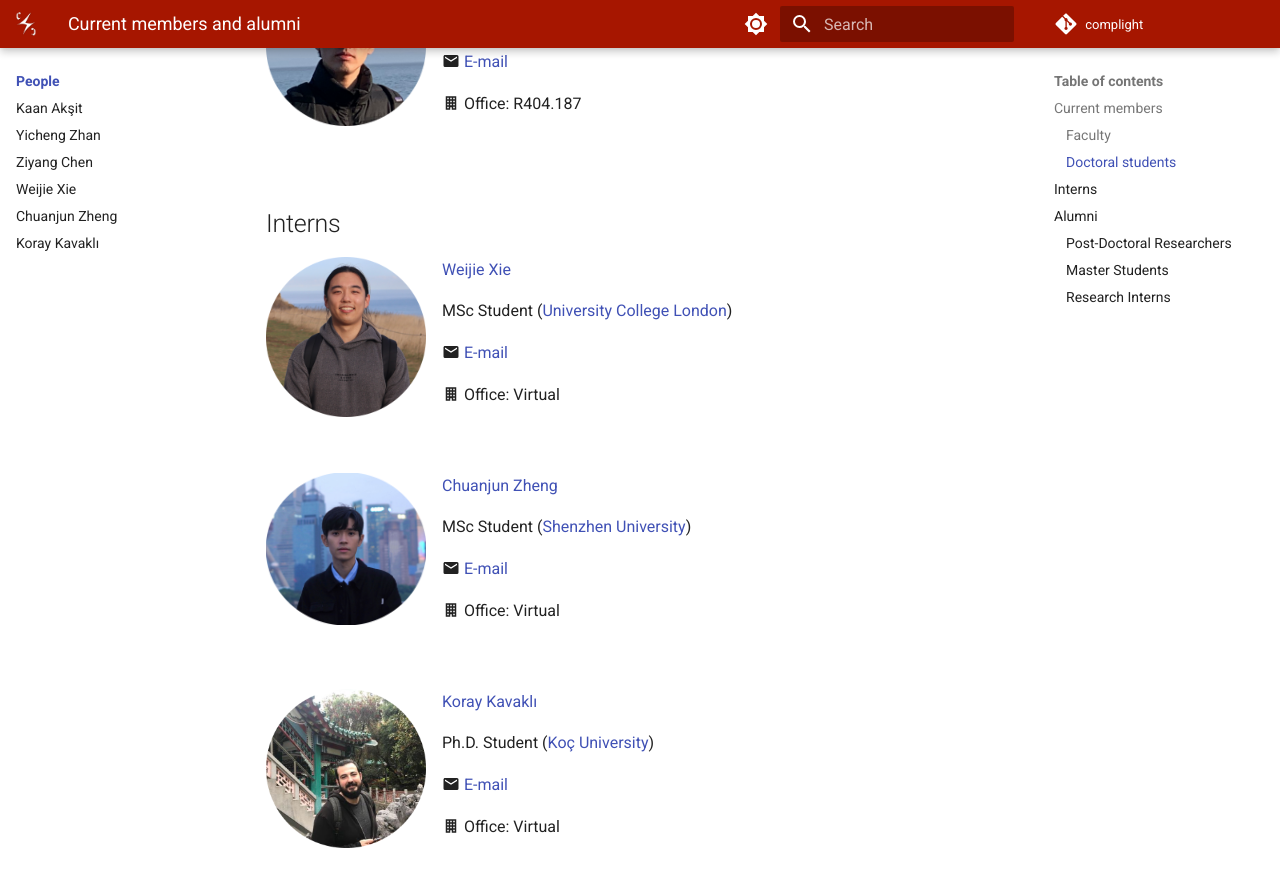
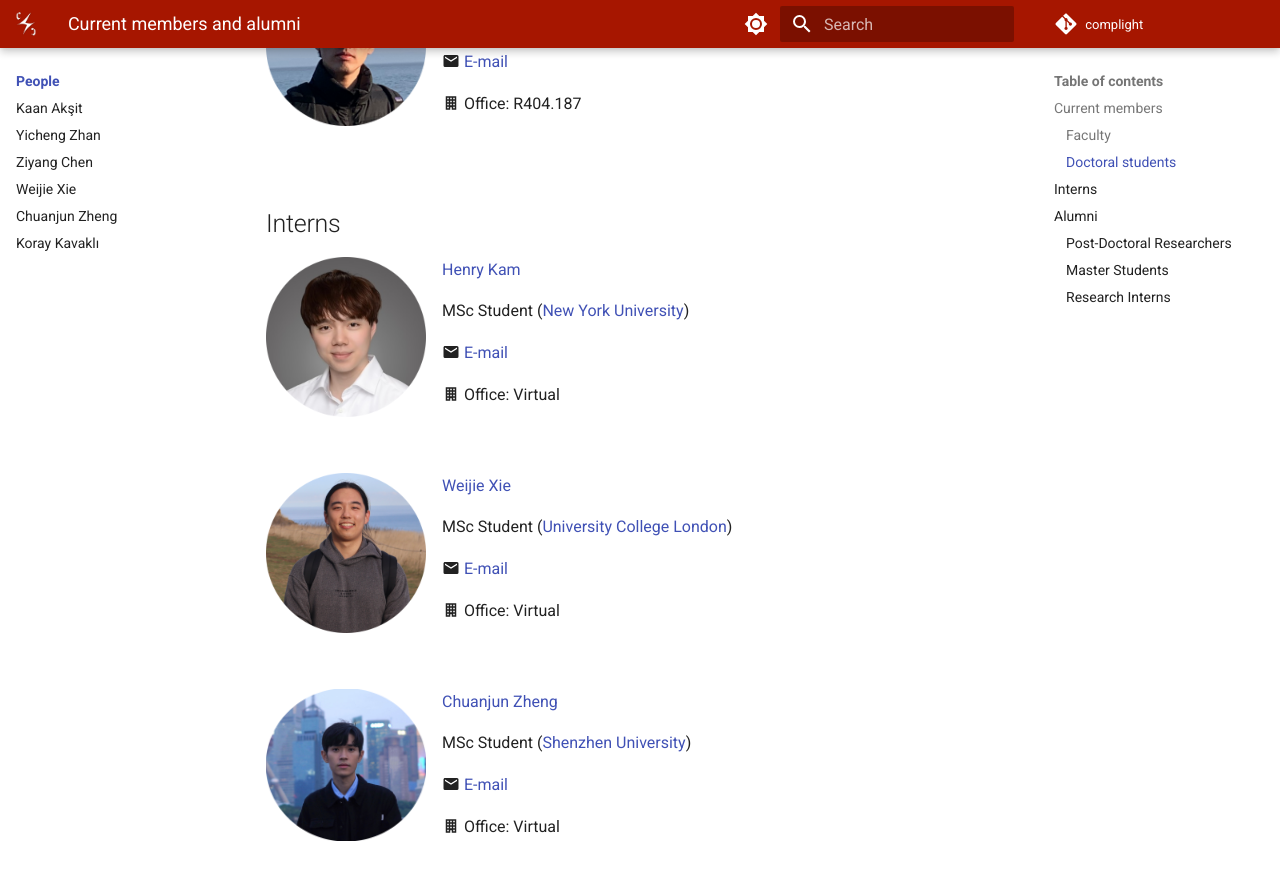
Before and after one commit to complight/complight.github.io, an MkDocs documentation site: the page built from docs/people/index.md, in a window 1280 px wide and 900 px high, scrolled down 1048 px. Shown: the top 887 px of the window. Built offline with MkDocs 1.6.1 and Material for MkDocs 9.7.7, drawn with Linux system fonts in a browser that asks for light colours.

Commit message:
Updating people's page.

```diff
--- a/docs/people/index.md
+++ b/docs/people/index.md
@@ -50,6 +50,19 @@ Ph.D. Student
 
 
 ## Interns
+<div style="float: left; height:200px;" class="boxed">
+<img align='left' src="../people/henry_kam.png" width="160" alt/>
+</div>
+[Henry Kam](http://gulpinhenry.github.io/)
+
+MSc Student ([New York University](https://www.nyu.edu))
+
+:material-email: [E-mail](mailto:h3nrykam@gmail.com)
+
+:material-office-building: Office: Virtual
+<br clear="left"/>
+
+
 <div style="float: left; height:200px;" class="boxed">
 <img align='left' src="../people/weijie_xie.png" width="160" alt/>
 </div>
```
Also changed, not shown: docs/people/henry_kam.png (added).
